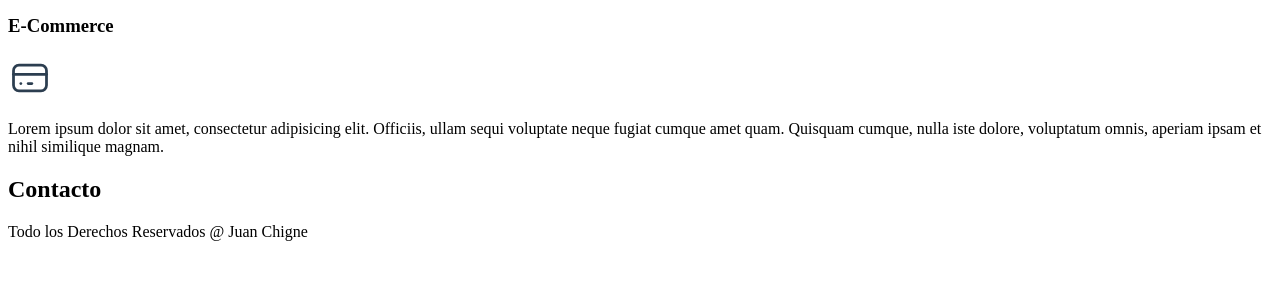
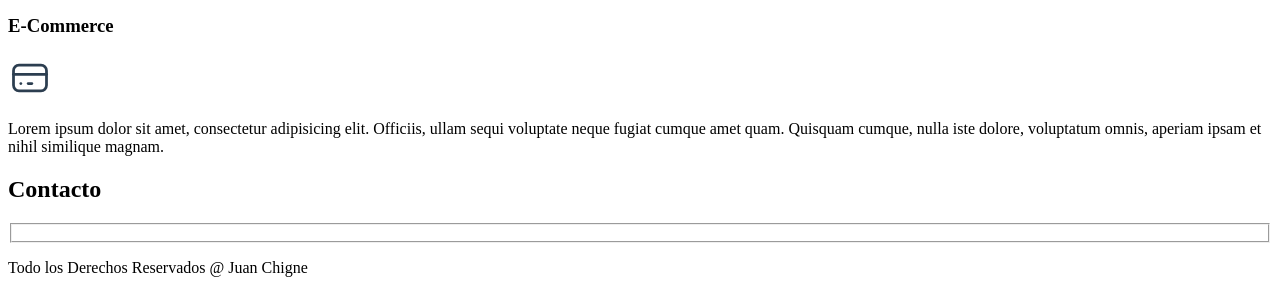
Before and after one commit to LemnisCG/HTML, a plain HTML site: page index.html in a window 1280 px wide. Shown: the part 1555-1848 px from the top of the page. Before the commit the page ends 1812 px from the top, so only its background shows below. Drawn offline with Linux system fonts and the light colour scheme.

```diff
--- a/index.html
+++ b/index.html
@@ -86,6 +86,12 @@
 
    <section>
        <h2>Contacto</h2>
+
+       <form action="">
+            <fieldset>
+
+            </fieldset>
+       </form>
     </section>
 
     <footer>
```
